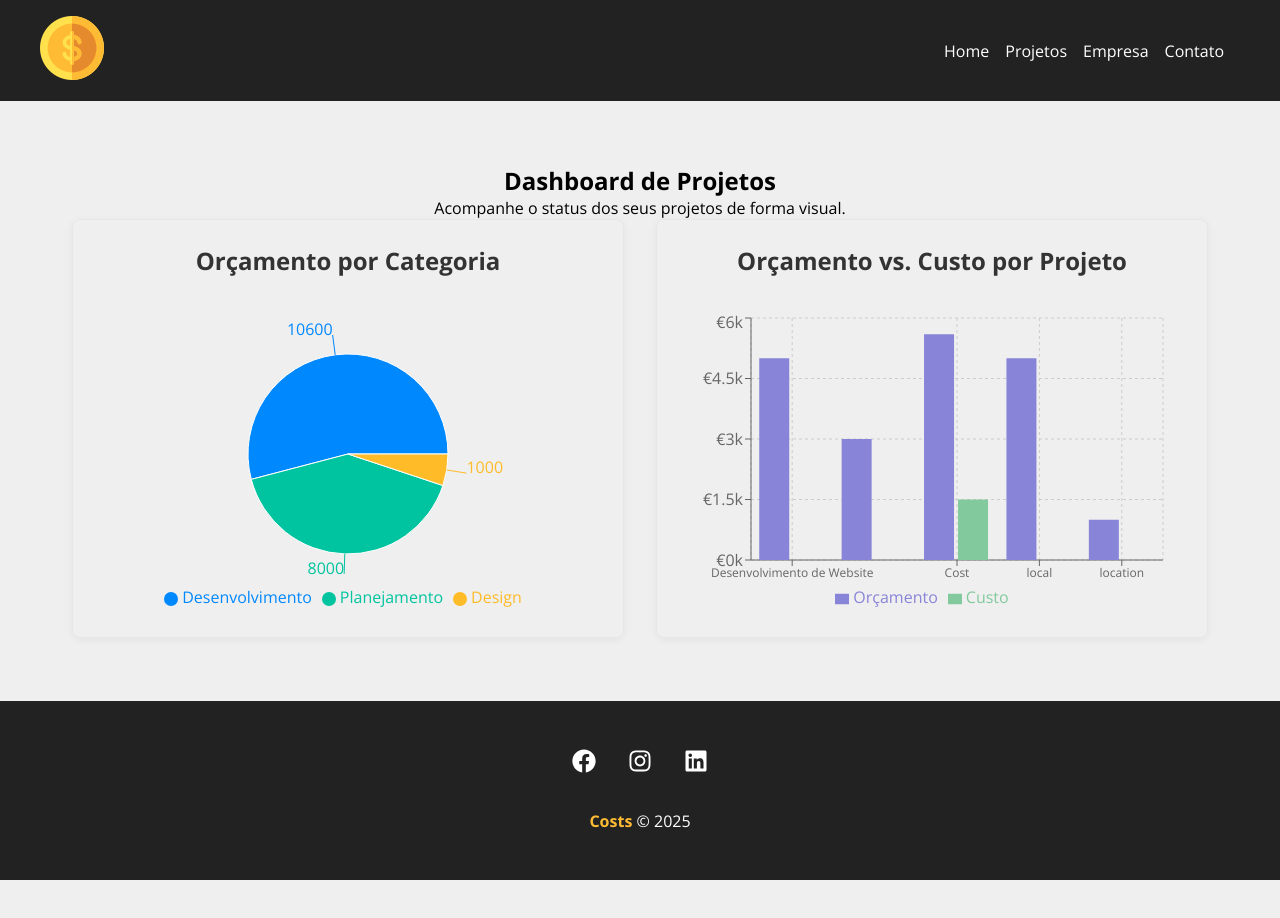
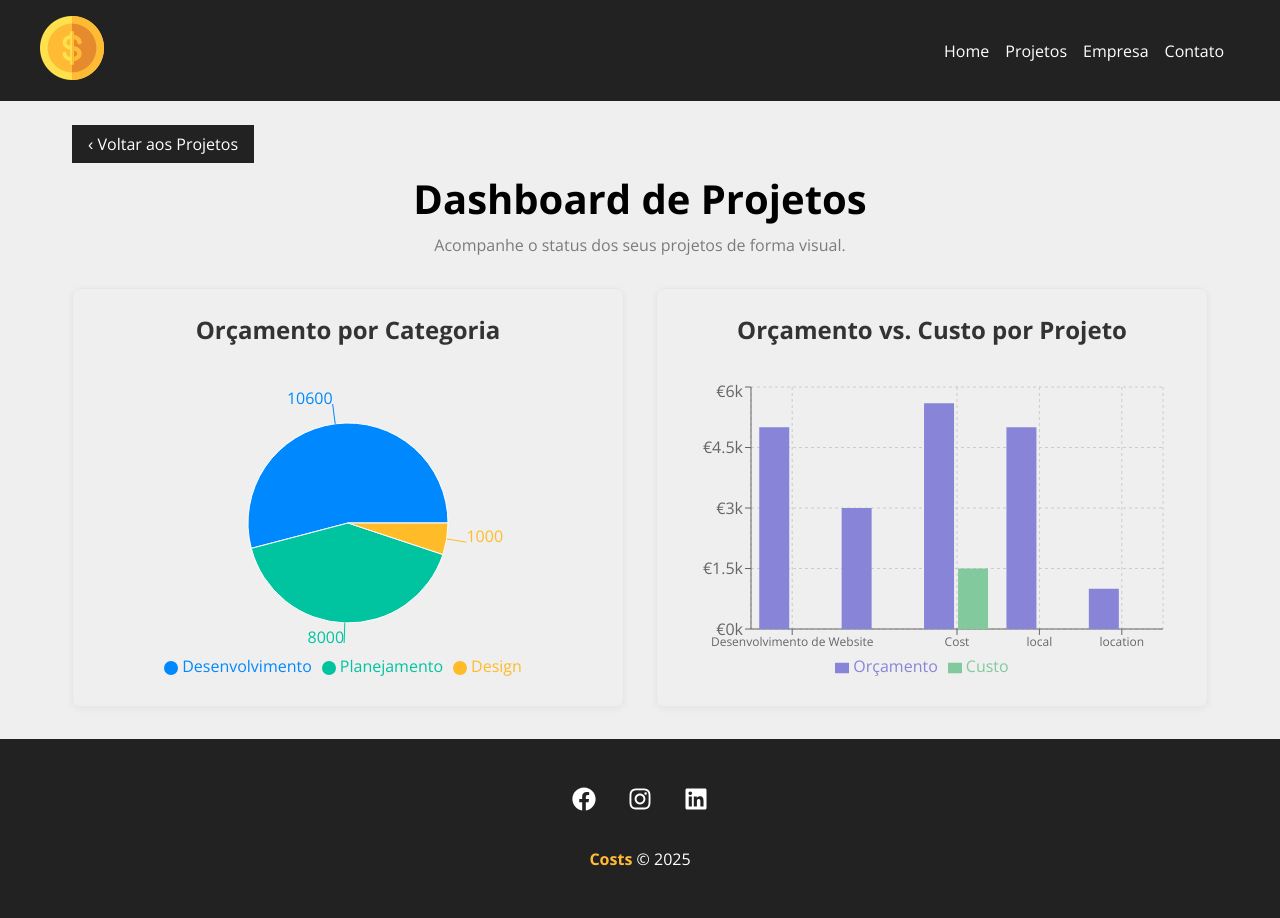
Before and after one commit to keisydev/costs-react, a React (Create React App) app in the folder costs/: page /#/dashboard in a window 1280 px wide. Before the commit the page ends 880 px from the top, so only its background shows below. Built offline with nearby package versions, Linux system fonts and the light colour scheme.

Commit message:
Ajuste de botões
Separando os botão da dashboard e de criar projetos. Adicionando um botão para voltar aos projetos na página da dashboard.

```diff
--- a/costs/src/components/pages/Dashboard.js
+++ b/costs/src/components/pages/Dashboard.js
@@ -1,6 +1,7 @@
 import { useMemo } from 'react'
 import styles from './Dashboard.module.css'
 import { PieChart, Pie, Cell, BarChart, Bar, XAxis, YAxis, CartesianGrid, Tooltip, Legend, ResponsiveContainer } from 'recharts'
+import LinkButton from '../layout/LinkButton'
 
 function Dashboard({ projects }) {
   const budgetByCategory = useMemo(() => {
@@ -28,11 +29,19 @@ function Dashboard({ projects }) {
 
   return (
     <section className={styles.dashboard_container}>
-      <h1>Dashboard de Projetos</h1>
-      <p>Acompanhe o status dos seus projetos de forma visual.</p>
+      <div className={styles.header}>
+        <div className={styles.header_actions}>
+            <LinkButton to="/projects" text="‹ Voltar aos Projetos" />
+        </div>
+        <div className={styles.header_title}>
+            <h1>Dashboard de Projetos</h1>
+            <p>Acompanhe o status dos seus projetos de forma visual.</p>
+        </div>
+      </div>
 
       {projects.length > 0 ? (
         <div className={styles.charts_container}>
+         {/* ... (o conteúdo dos seus gráficos continua aqui, sem alterações) ... */}
           <div className={styles.chart}>
             <h2>Orçamento por Categoria</h2>
             <ResponsiveContainer width="100%" height={300}>
--- a/costs/src/components/pages/Dashboard.module.css
+++ b/costs/src/components/pages/Dashboard.module.css
@@ -1,28 +1,32 @@
+/* Arquivo: src/components/pages/Dashboard.module.css */
+
 .dashboard_container {
   width: 100%;
-  display: flex;
-  flex-direction: column;
-  align-items: center;
-  justify-content: center;
   padding: 2em;
 }
 
-.home_container {
-  width: 100%;
-  display: flex;
-  flex-direction: column;
-  align-items: center;
-  justify-content: center;
-  padding: 2em;
+/* MUDANÇA: Novo container para o cabeçalho */
+.header {
+    width: 100%;
+    margin-bottom: 2em;
 }
 
-.home_container h1 {
+.header_actions {
+    width: 100%;
+    margin-bottom: 1em;
+}
+
+.header_title {
+    text-align: center; /* Centraliza o título e o parágrafo */
+}
+
+.header_title h1 {
   font-size: 2.5em;
   margin-bottom: 0.2em;
 }
 
-.home_container p {
-  margin-bottom: 2em;
+.header_title p {
+  margin-bottom: 1em; /* Espaço abaixo do parágrafo */
   color: #7b7b7b;
 }
 
@@ -32,6 +36,8 @@
   gap: 2em;
   width: 100%;
   max-width: 1200px;
+  margin: 0 auto;
+  margin-top: 2em; /* MUDANÇA: Adiciona o espaço extra que você pediu */
 }
 
 .chart {
@@ -48,7 +54,6 @@
   color: #333;
 }
 
-/* Deixa os gráficos lado a lado em telas maiores */
 @media (min-width: 992px) {
   .charts_container {
     grid-template-columns: 1fr 1fr;
--- a/costs/src/components/pages/Projects.module.css
+++ b/costs/src/components/pages/Projects.module.css
@@ -4,9 +4,11 @@
 }
 
 .title_container {
-    display: flex;
-    justify-content: space-between;
-    margin-bottom: 2em;
+  width: 100%;
+  display: flex;
+  justify-content: space-between;
+  align-items: center;
+  margin-bottom: 2em;
 }
 
 .filter_container {
@@ -57,6 +59,10 @@
   border-color: #ffbb33;
 }
 
+.actions_header {
+    display: flex;
+    gap: 1em;
+}
 /* Adiciona responsividade para telas menores */
 @media (min-width: 768px) {
   .filter_container {
```
